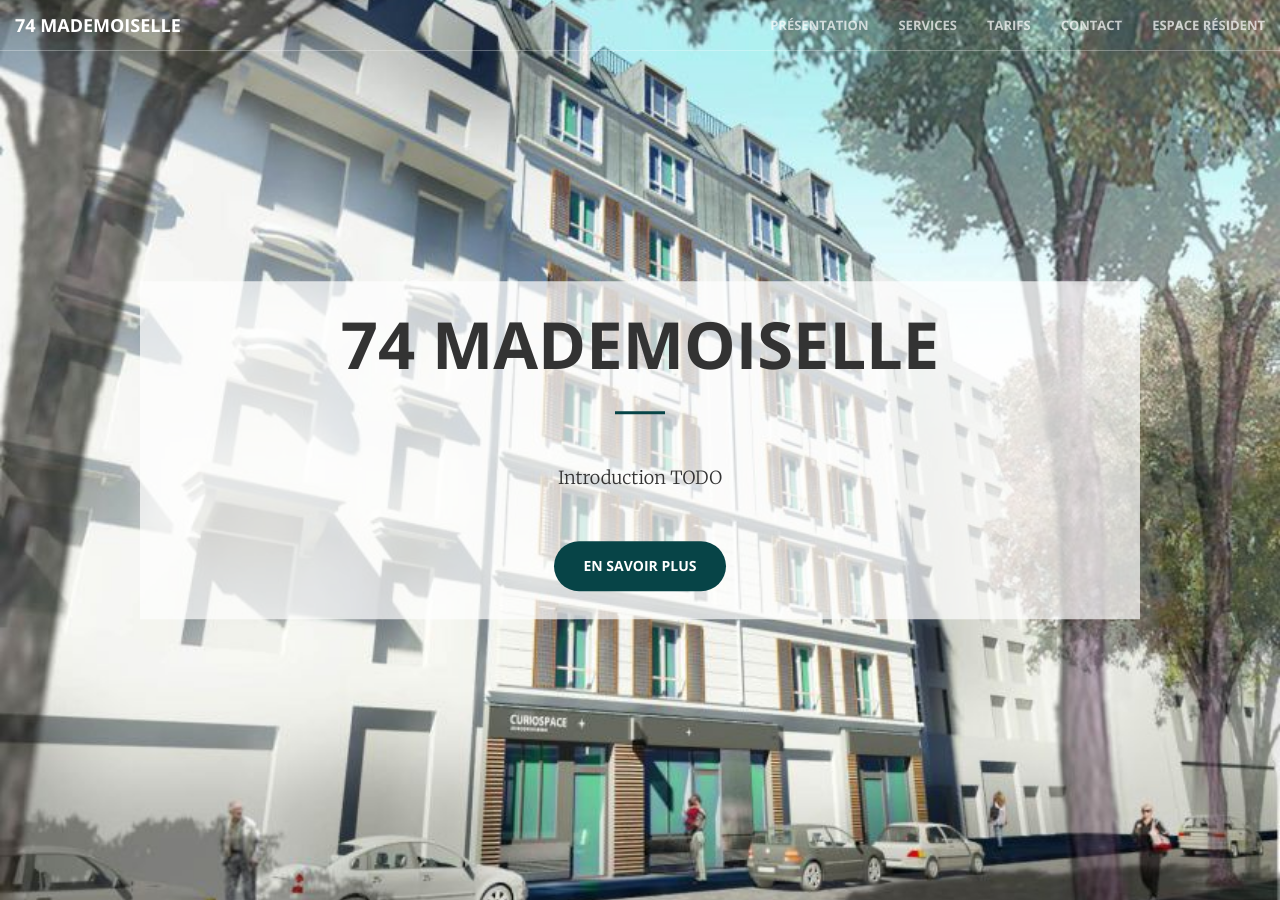
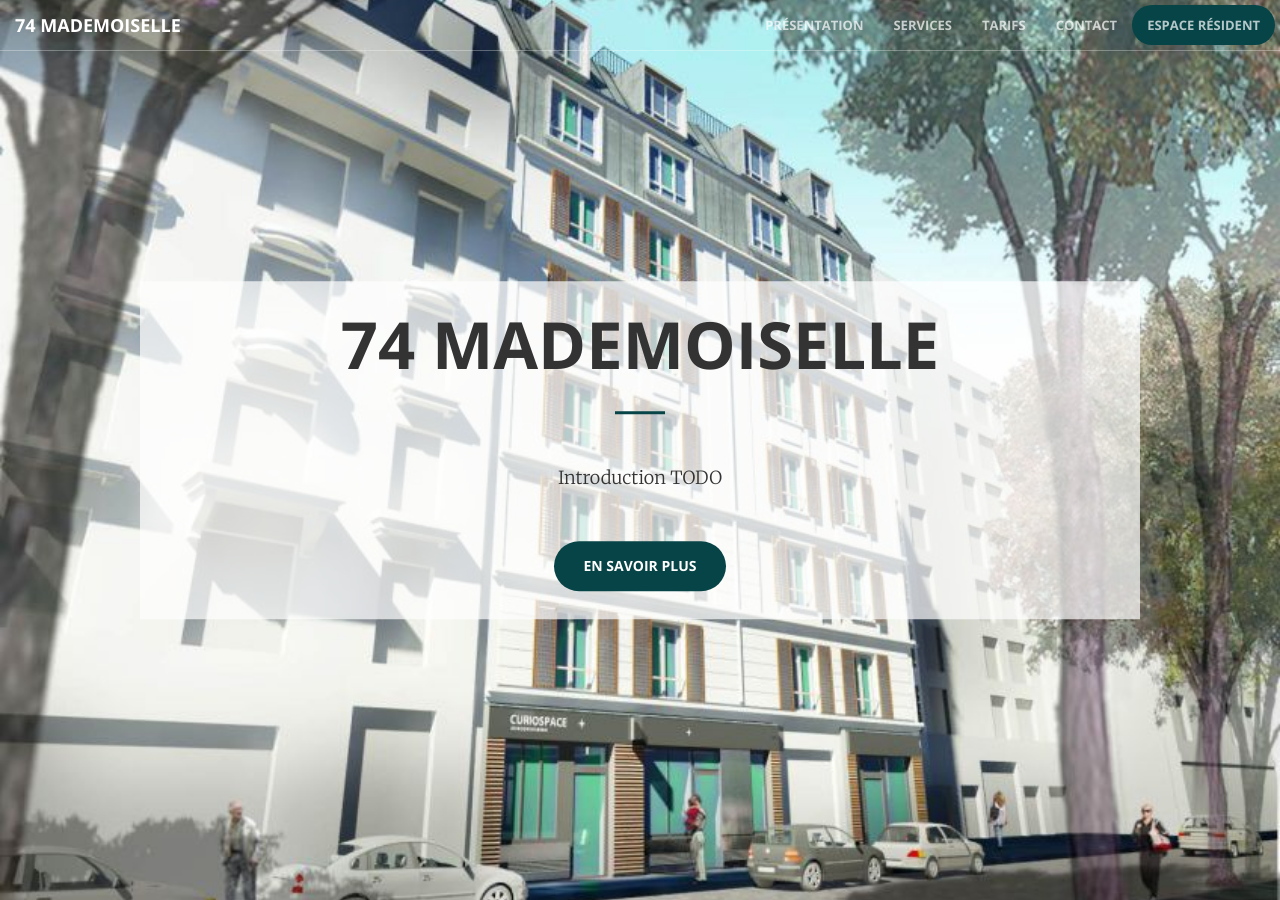
Before and after one commit to 74-mademoiselle/residence-ella.github.io, a Jekyll site: the page built from index.html, in a window 1280 px wide and 900 px high. Built offline with Jekyll 4.4.1, drawn with Linux system fonts in a browser that asks for light colours; nearby versions of some CDN libraries.

Commit message:
Better tenant zone

```diff
--- a/_includes/nav.html
+++ b/_includes/nav.html
@@ -27,7 +27,7 @@
                     <a class="page-scroll" href="#contact">Contact</a>
                 </li>
                 <li>
-                    <a class="text-primary" href="/tenant/">Espace résident</a>
+                    <a class="btn btn-primary" id="tenantZone" href="/tenant/">Espace résident</a>
                 </li>
             </ul>
         </div>
--- a/_sass/_base.scss
+++ b/_sass/_base.scss
@@ -15,6 +15,14 @@ body {
         margin-bottom: 0;
         background: #39696c;
     }
+}
+
+#tenantZone{
+    padding-top: 10px;
+    padding-bottom: 10px;
+    margin-top: 5px;
+    margin-right: 5px;
+    color: rgba(255,255,255,0.7);
 }
 
 hr {
```
